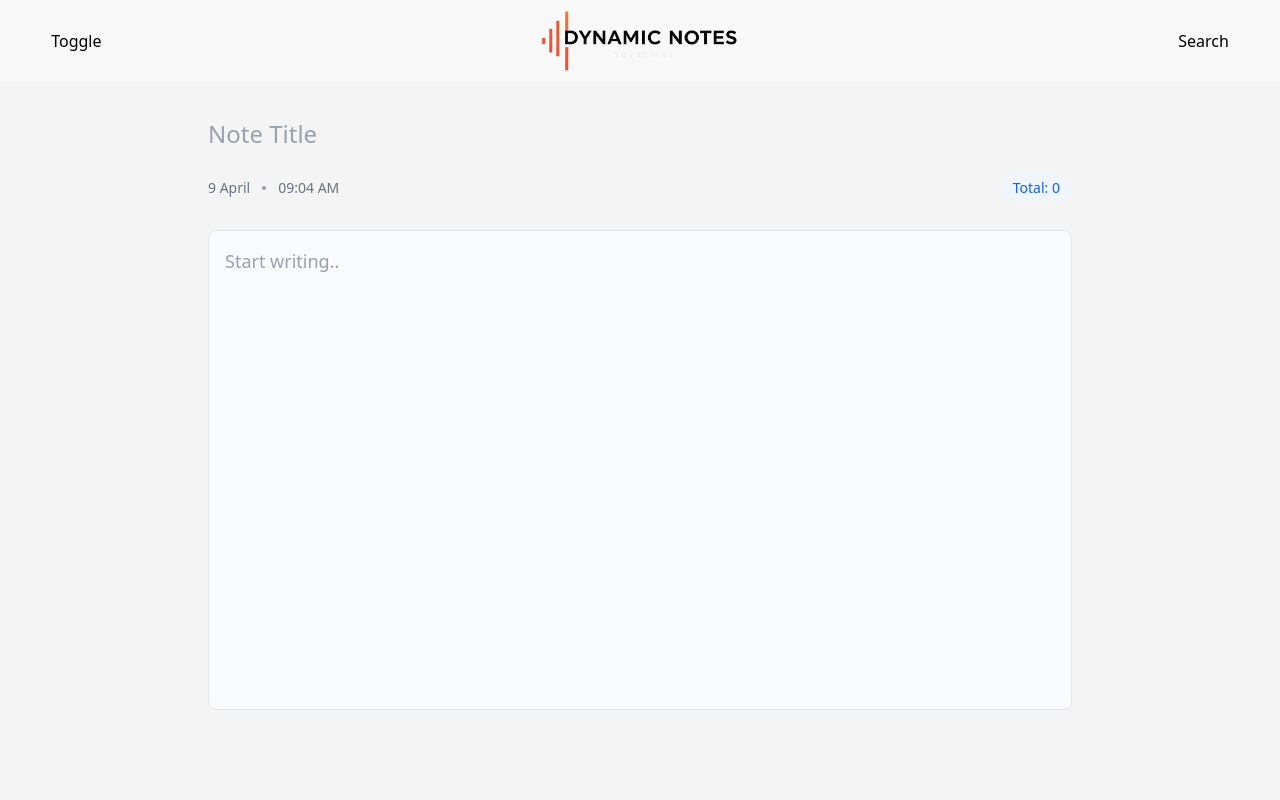
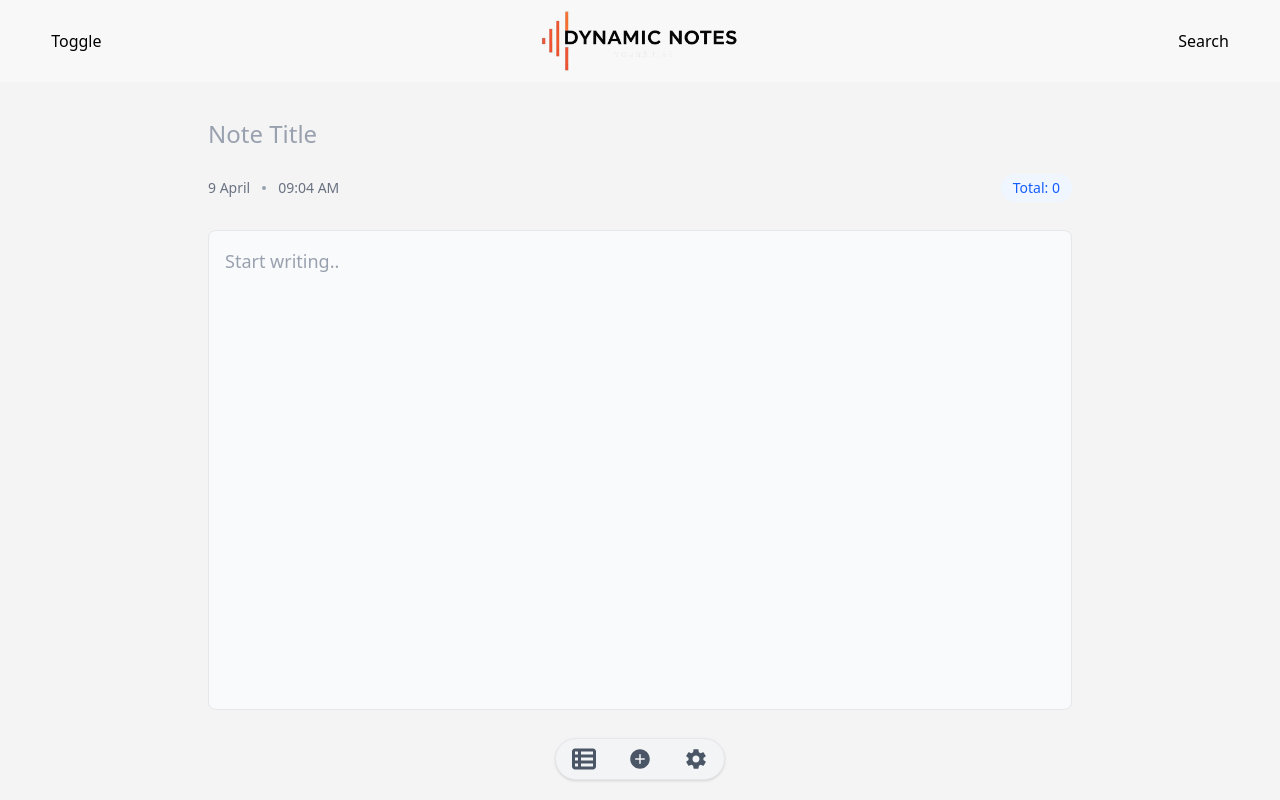
Before and after one commit to KelvinSada/Dynamic-Notes-v2.0, a React (Vite) app: page / in a window 1280 px wide. Built offline with nearby package versions, Linux system fonts and the light colour scheme.

Commit message:
added the menu

```diff
--- a/src/components/App.tsx
+++ b/src/components/App.tsx
@@ -1,14 +1,18 @@
 import './App.css'
 import Header from './Header'
 import Home from './Home'
+import Menu from './Menu'
 
 function App() {
 
   return (
     <>
-    <main className='min-h-screen bg-[#f4f4f4]'>
+    <main className='relative min-h-screen bg-[#f4f4f4]'>
       <Header/>
       <Home/>
+      <div className='absolute bottom-5 w-full'>
+        <Menu/>
+      </div>
     </main>
     </>
   )
--- /dev/null
+++ b/src/components/Menu.tsx
@@ -0,0 +1,32 @@
+import { IoIosAddCircle } from "react-icons/io";
+import { FaTableList } from "react-icons/fa6";
+import { IoMdSettings } from "react-icons/io";
+
+const Menu = () => {
+  return (
+    // <div className="w-fit mx-auto">
+    //   <ul className="flex bg-gray-200 border-[1px] text-[30px] border-gray-300 rounded-[30px] justify-between items-center gap-3 px-4 py-1">
+    //     <li className="hover:text-blue-500 hover:bg-gray-300 p-1 rounded-[20px]"><FaTableList /></li>
+    //     <li className="hover:text-blue-500 hover:bg-gray-300 p-1 rounded-[20px]"><IoIosAddCircle /></li>
+    //     {/* <li className="text-blue-500 bg-blue-200 p-2 rounded-[30px]"><IoIosAddCircle /></li> */}
+    //     <li className="hover:text-blue-500 hover:bg-gray-300 p-1 rounded-[20px]"><IoMdSettings /></li>
+    //   </ul>
+    // </div>
+
+    <div className="w-fit mx-auto">
+      <ul className="flex bg-gray-100 border border-gray-200 text-2xl rounded-full shadow-sm overflow-hidden">
+        <li className="px-4 py-2 text-gray-600 hover:bg-blue-100 transition-colors cursor-pointer">
+          <FaTableList />
+        </li>
+       <li className="px-4 py-2 text-gray-600 hover:bg-blue-100 transition-colors cursor-pointer">
+         <IoIosAddCircle />
+       </li>
+       <li className="px-4 py-2 text-gray-600 hover:bg-blue-100 transition-colors cursor-pointer">
+          <IoMdSettings />
+       </li>
+     </ul>
+    </div>
+  )
+}
+
+export default Menu
--- a/src/components/NotesBody.tsx
+++ b/src/components/NotesBody.tsx
@@ -134,19 +134,19 @@ const NotesBody = () => {
 
   // Save Current Notes to Local Storage
 
-  useEffect(()=>{
-    const data = localStorage.getItem("Current-Notes-Saved")
-    console.log
-    if (data){
-      const resource = JSON.parse(data);
-      console.log(resource)
-      setCurrentNotes(resource)
-    }
-  },[])
+  // useEffect(()=>{
+  //   const data = localStorage.getItem("Current-Notes-Saved")
+  //   console.log
+  //   if (data){
+  //     const resource = JSON.parse(data);
+  //     console.log(resource)
+  //     setCurrentNotes(resource)
+  //   }
+  // },[])
 
-  useEffect(()=>{
-    localStorage.setItem("Current-Notes-Saved",JSON.stringify(currentNotes))
-  },[currentNotes])
+  // useEffect(()=>{
+  //   localStorage.setItem("Current-Notes-Saved",JSON.stringify(currentNotes))
+  // },[currentNotes])
 
 
 
```
